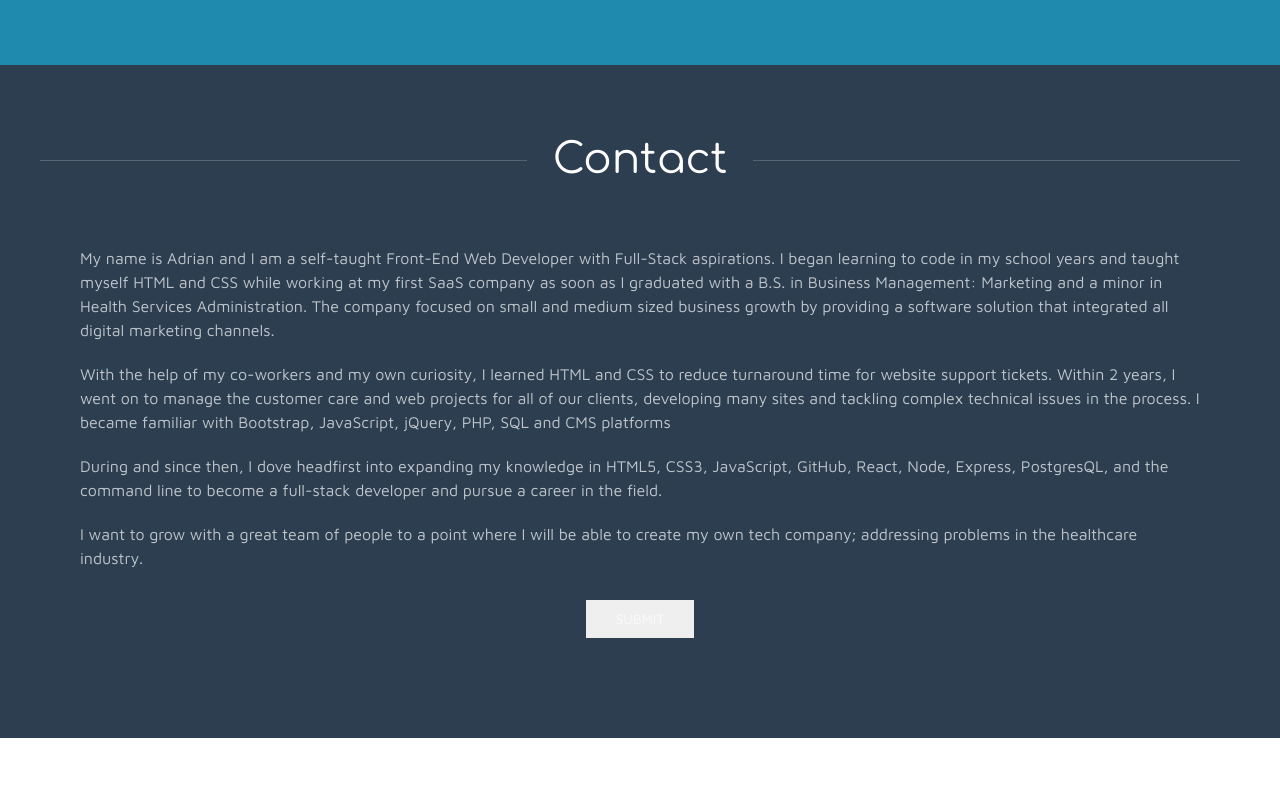
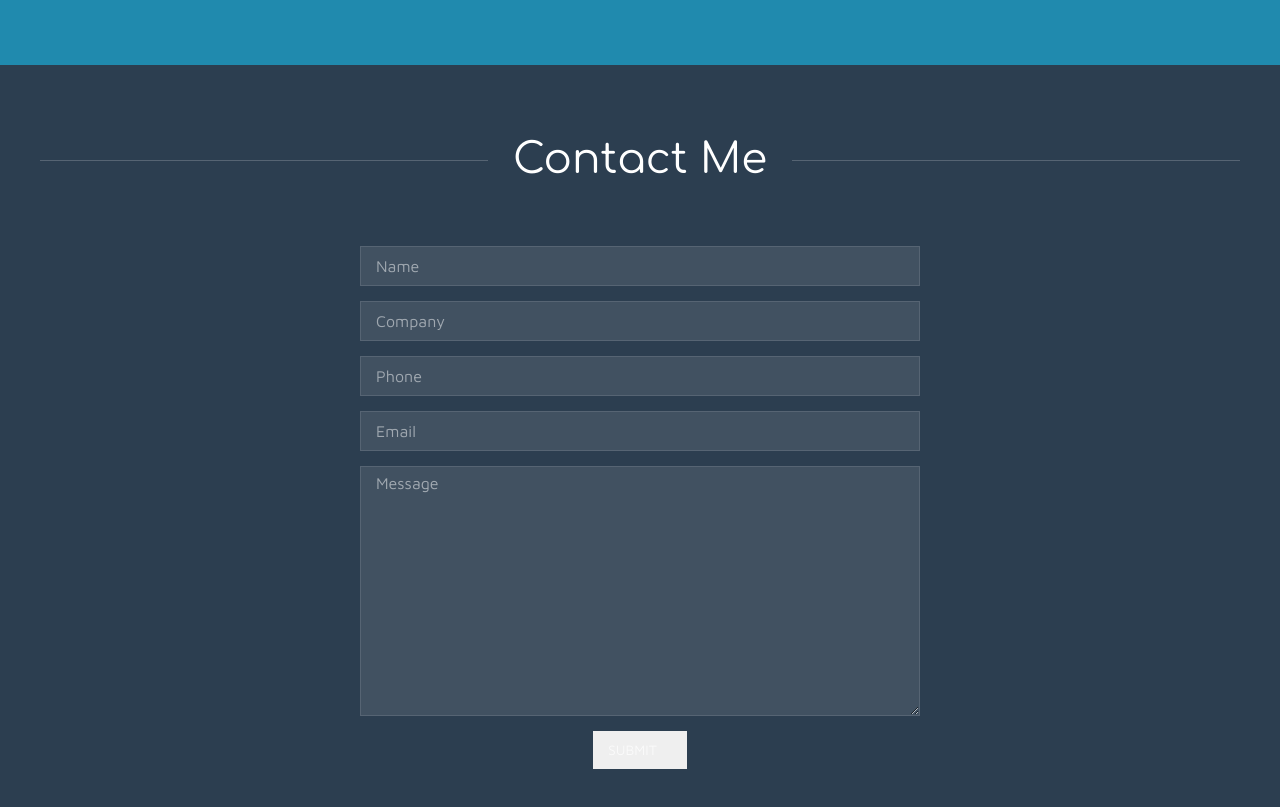
Before and after one commit to Adrian-MD/portfoliov2, a plain HTML site: page index.html in a window 1280 px wide. Shown: the part 3200-4007 px from the top of the page. Before the commit the page ends 3938 px from the top, so only its background shows below. Drawn offline with Linux system fonts and the light colour scheme; a web font is replaced by a local one.

Commit message:
contact form

```diff
--- a/index.html
+++ b/index.html
@@ -177,13 +177,17 @@
     </main>
     <footer id="footer" uk-scrollspy="target: > div; cls:uk-animation-fade; delay: 500" class="footer uk-section uk-background-dark uk-light">
         <div class="uk-container">
-            <h1 class="uk-heading-line uk-text-center"><span>Contact</span></h1>
+            <h1 class="uk-heading-line uk-text-center"><span>Contact Me</span></h1>
             <div class="container uk-padding uk-padding-remove-bottom">
-                <p>My name is Adrian and I am a self-taught Front-End Web Developer with Full-Stack aspirations. I began learning to code in my school years and taught myself HTML and CSS while working at my first SaaS company as soon as I graduated with a B.S. in Business Management: Marketing and a minor in Health Services Administration. The company focused on small and medium sized business growth by providing a software solution that integrated all digital marketing channels.</p>
-                <p>With the help of my co-workers and my own curiosity, I learned HTML and CSS to reduce turnaround time for website support tickets. Within 2 years, I went on to manage the customer care and web projects for all of our clients, developing many sites and tackling complex technical issues in the process. I became familiar with Bootstrap, JavaScript, jQuery, PHP, SQL and CMS platforms</p>
-                <p>During and since then, I dove headfirst into expanding my knowledge in HTML5, CSS3, JavaScript, GitHub, React, Node, Express, PostgresQL, and the command line to become a full-stack developer and pursue a career in the field.</p>
-                <p>I want to grow with a great team of people to a point where I will be able to create my own tech company; addressing problems in the healthcare industry.</p>
-                <button class="uk-button uk-align-center">Submit</button>
+                <form id="contact-form" class="uk-grid-small uk-width-1-2@s uk-align-center contact-form" action="mailto:amdavila91@gmail.com" method="POST" autocomplete="on" uk-grid>
+                    <input id="" class="uk-input uk-width-1-1@s uk-form-blank" type="text" name="tname" placeholder="Name">
+                    <input id="" class="uk-input uk-width-1-1@s" type="text" name="company" placeholder="Company">
+                    <input id="" class="uk-input uk-width-1-1@s" type="tel" name="phone" placeholder="Phone">
+                    <input id="" class="uk-input uk-width-1-1@s" type="email" name="email" placeholder="Email">
+                    <textarea id="" class="uk-textarea" name="message" cols="30" rows="10" placeholder="Message"></textarea>
+                    <button id="" class="uk-button uk-align-center" type="submit" value="Submit">Submit</button>
+                </form>
+
             </div>
         </div>
     </footer>
```
